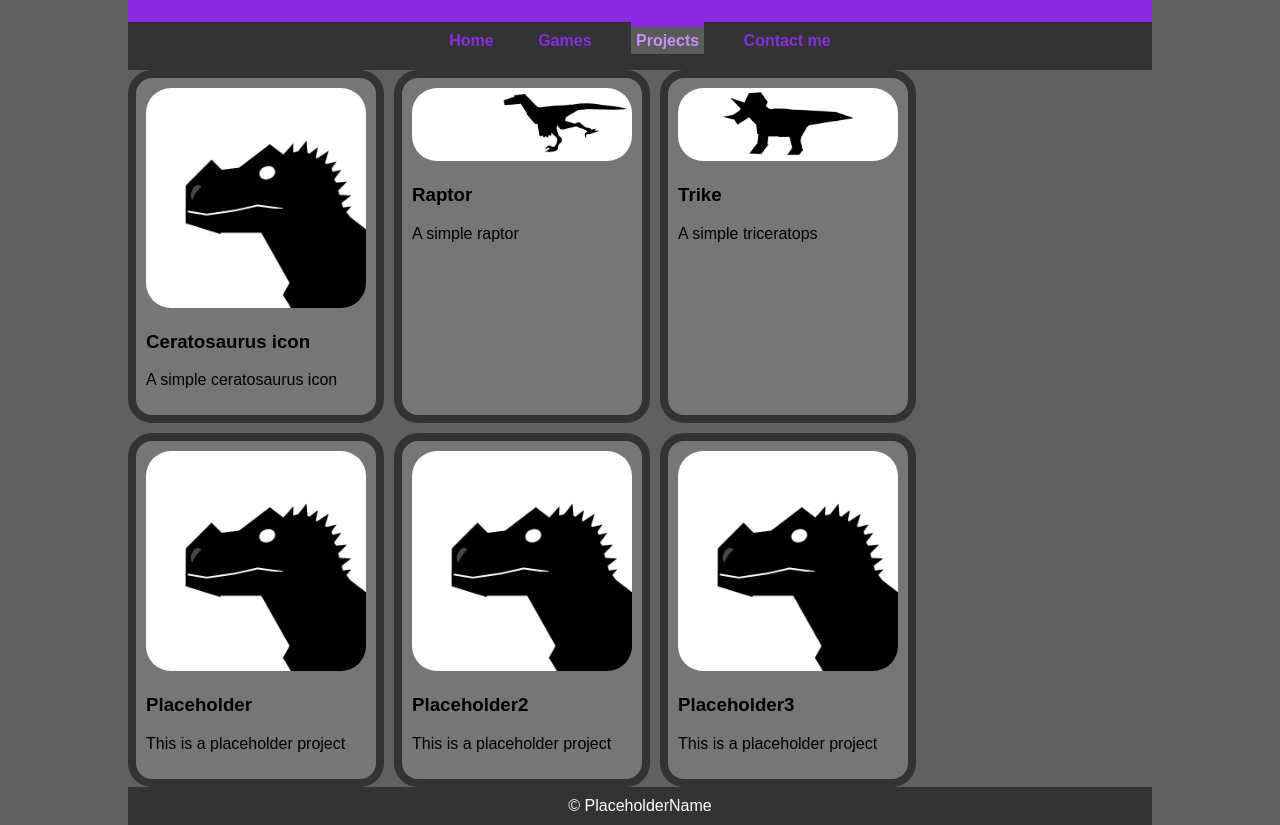
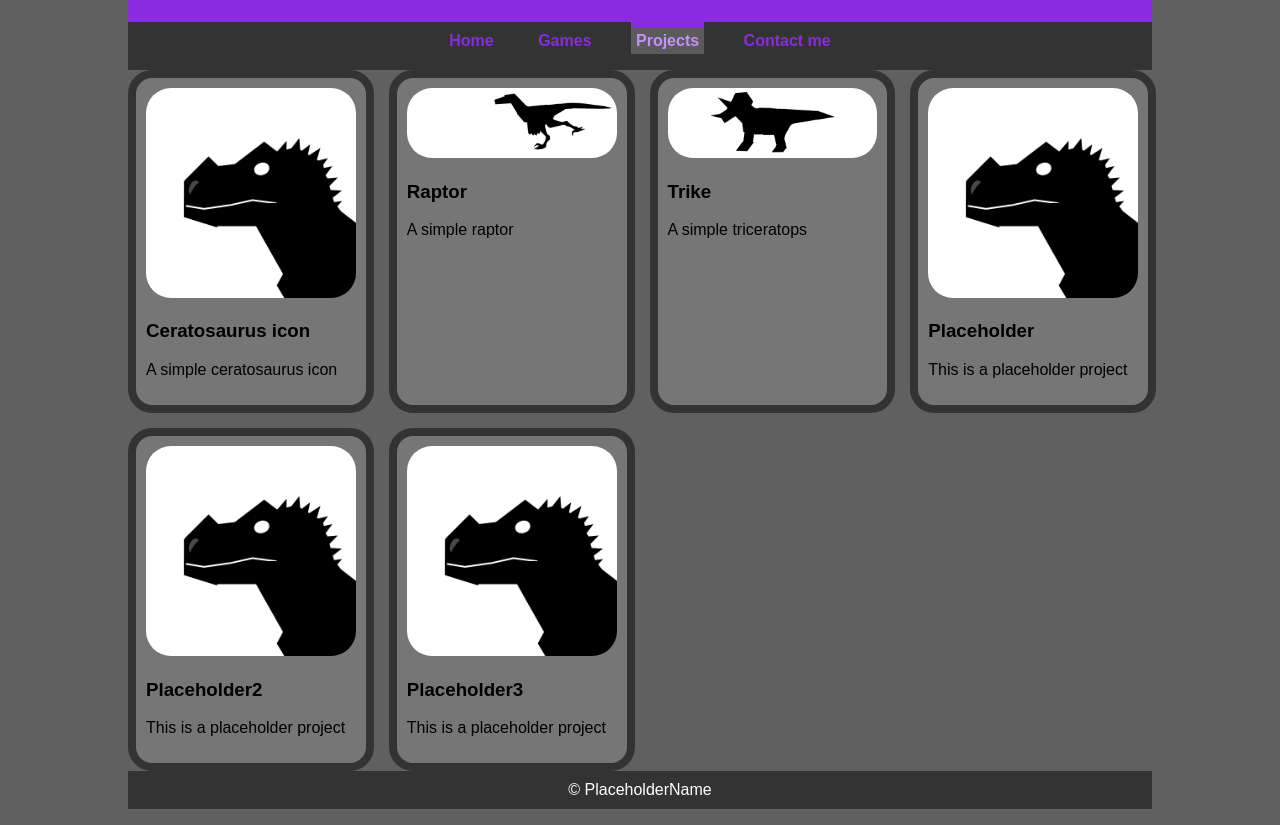
Before and after one commit to Ja-ne-R/games, a plain HTML site: page more.html in a window 1280 px wide. Shown: the part 123-948 px from the top of the page. Drawn offline with Linux system fonts and the light colour scheme.

Commit message:
style change

```diff
--- a/style.css
+++ b/style.css
@@ -149,8 +149,8 @@ aside img {
 #projects {
     display: block;
     display: grid;
-    grid-template-columns: repeat(3, 25%);
-    gap: 10px;
+    grid-template-columns: repeat(4, 24%);
+    gap: 15px;
 
 }
 
```
